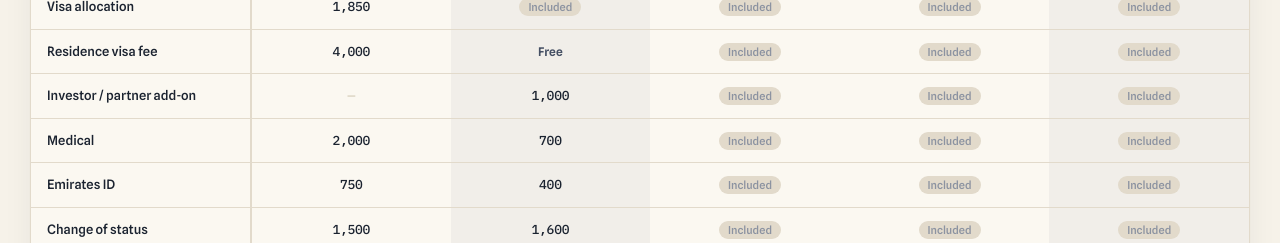
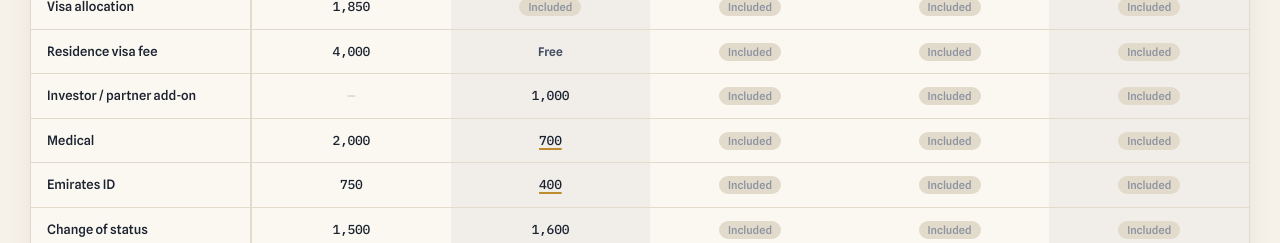
Before and after one commit to Husainabbas786/COMPETITOR360_V2, a React (Vite) app: page / in a window 1280 px wide. Shown: the part 820-1063 px from the top of the page. Built offline with nearby package versions, Linux system fonts and the light colour scheme.

Commit message:
Pass 4: assumed-value amber underline on unconfirmed estimates (IFZA medical/EID) — display metadata only, b2c:check green

```diff
--- a/src/components/b2c/B2CTable.jsx
+++ b/src/components/b2c/B2CTable.jsx
@@ -11,9 +11,12 @@ function Cell({ line, available }) {
   if (line.included) return <span className="c-incl">{COPY.cell.included}</span>
   if (line.allIn) return <AnimatedNumber value={line.amount} className="c-allin" />
   if (typeof line.amount === 'number' && line.amount > 0) {
+    // Assumed estimates (e.g. IFZA medical/EID — unconfirmed) carry a subtle amber
+    // underline beneath the number, the financial-model "this is an assumption" mark.
+    const assumed = line.confidence === 'assumed'
     return (
       <span className="c-fee">
-        <AnimatedNumber value={line.amount} />
+        <AnimatedNumber value={line.amount} className={assumed ? 'is-assumed' : ''} />
         {line.qty > 1 && <small className="c-qty">×{line.qty}</small>}
       </span>
     )
--- a/src/components/b2c/b2cModel.js
+++ b/src/components/b2c/b2cModel.js
@@ -12,6 +12,18 @@ export const money = (n) => `${CUR} ${fmt.format(Math.round(n))}`
 
 const visaLabel = (n) => `${n} visa${n === 1 ? '' : 's'}`
 const indexLines = (lines) => Object.fromEntries((lines || []).map((l) => [l.key, l]))
+
+// Surface each component's Year-1 confidence tag (from the schema) onto its line,
+// so the table can mark unconfirmed estimates (e.g. IFZA's medical / EID) with the
+// assumed-value underline. Display metadata only — no figure or total is touched.
+function withConfidence(byKey, components) {
+  if (!components) return byKey
+  for (const key of Object.keys(byKey)) {
+    const conf = components[key]?.y1?.confidence
+    if (conf) byKey[key] = { ...byKey[key], confidence: conf }
+  }
+  return byKey
+}
 
 // Gray-out threshold: a package column is unavailable when the selected visa
 // count exceeds the package's editable max_visas. null/undefined = no ceiling.
@@ -49,7 +61,7 @@ function itemisedColumn(engine, zone, sel, isBaseline) {
     sub: visaLabel(V),
     result,
     twoYear: twoYearOf(result),
-    byKey: indexLines(result.lines),
+    byKey: withConfidence(indexLines(result.lines), z.components),
     activities: z.activities,
     limited: false,
     available: !exceedsMaxVisas(pkg, V),
--- a/src/styles.css
+++ b/src/styles.css
@@ -388,6 +388,16 @@ table.b2c-grid .corner {
 .c-free { font-family: var(--sans); font-size: 12px; font-weight: 600; color: var(--ink-soft); }
 .c-dash { color: var(--line-strong); }
 .c-allin { color: var(--ink); font-weight: 600; }
+/* Assumed-value mark — a discreet amber underline under unconfirmed estimates
+   (the financial-model "this figure is an assumption" convention). The number keeps
+   its ink colour; only the underline signals it. Amber = var(--warn), matching the
+   masthead "Assumed" pill so the legend and the mark read as the same thing. */
+.c-fee .num.is-assumed {
+  text-decoration: underline;
+  text-decoration-color: var(--warn);
+  text-decoration-thickness: 2px;
+  text-underline-offset: 3px;
+}
 
 .c-act { display: inline-flex; flex-direction: column; align-items: center; gap: 2px; }
 .c-act-n { font-weight: 600; color: var(--ink); }
```
